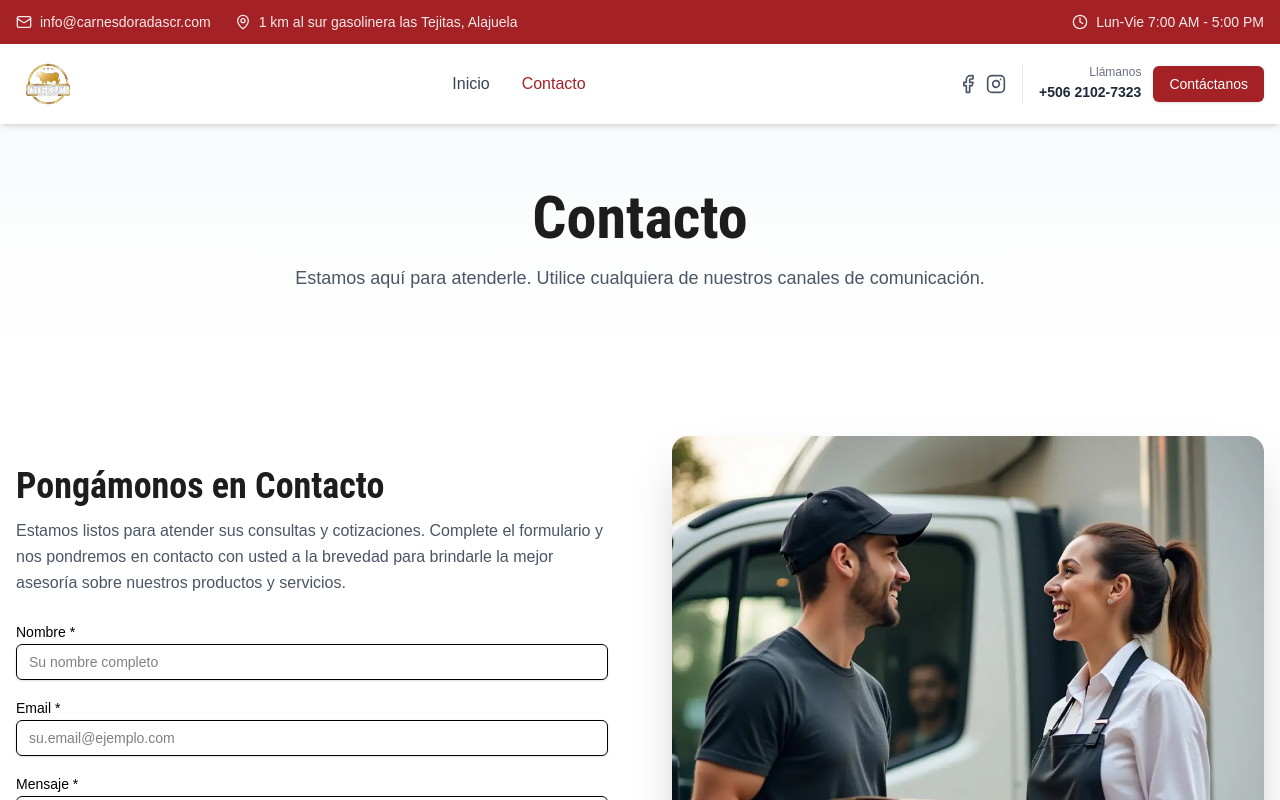
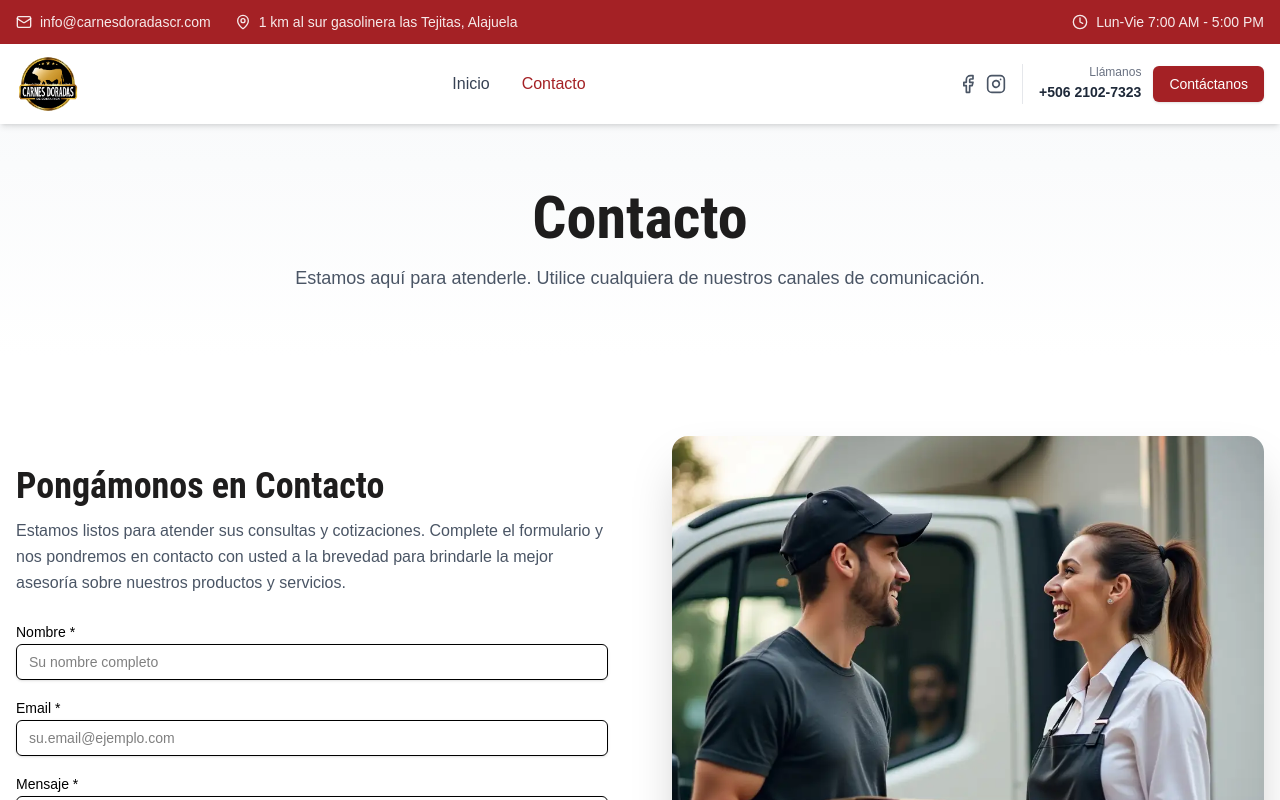
Before and after one commit to 4peacenfreedom/carnesdoradascr, a React (Vite) app in the folder react-app/: page /contacto in a window 1280 px wide. Shown: the top 800 px of the page. Built offline with nearby package versions, Linux system fonts and the light colour scheme.

Commit message:
updates on logo

```diff
--- a/react-app/src/components/layout/Header.tsx
+++ b/react-app/src/components/layout/Header.tsx
@@ -27,7 +27,7 @@ export default function Header() {
           {/* Logo */}
           <Link to="/" className="flex items-center">
             <img
-              src="/assets/images/logo_carnesdoradascr.svg"
+              src="/assets/images/logo_dark.svg"
               alt="Carnes Doradas de Costa Rica"
               className="h-16 w-auto"
             />
```
